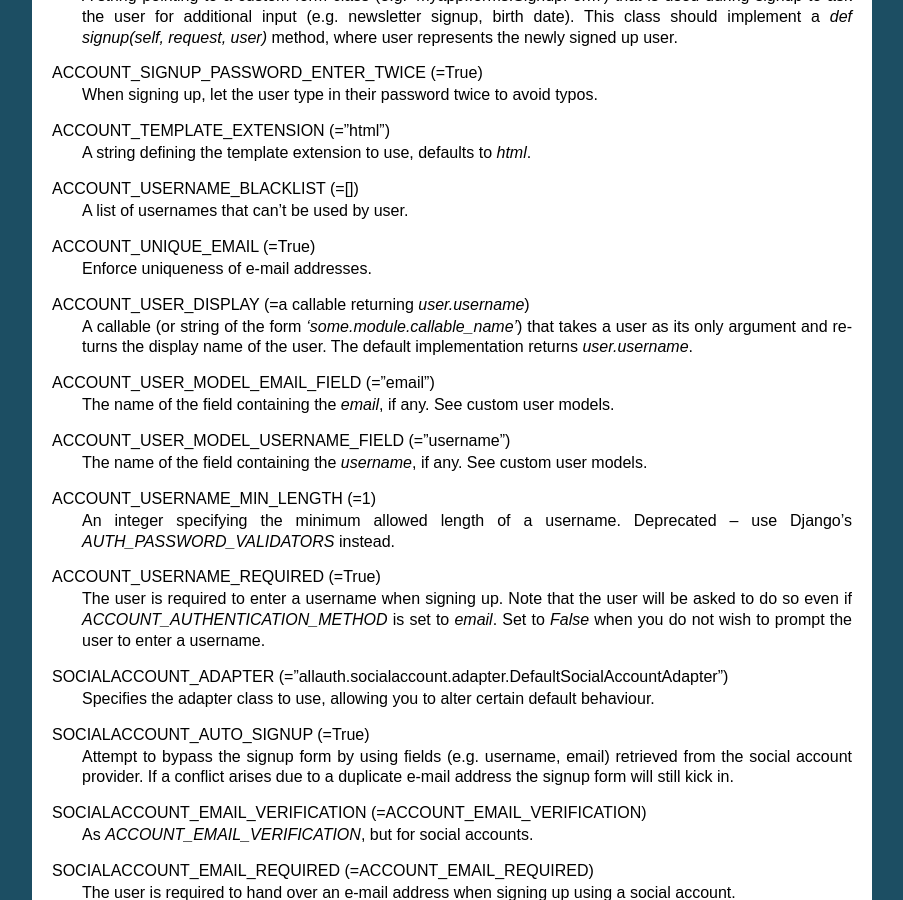
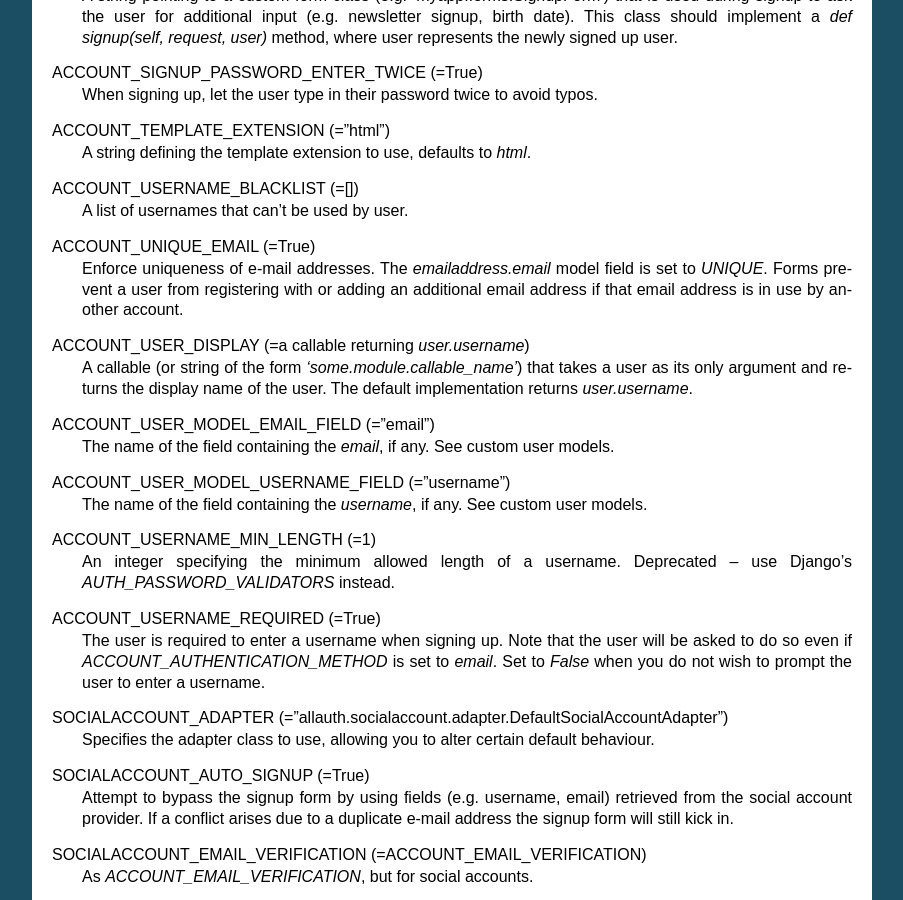
Before and after one commit to pennersr/django-allauth, a Sphinx documentation site: the page built from docs/configuration.rst, in a window 1280 px wide and 900 px high, scrolled down 2186 px. Shown: the whole window, without its empty margins (198-1101 px from the left). Built offline with Sphinx 7.4.7, drawn with Linux system fonts in a browser that asks for light colours; pages that are not in the unit, such as notebooks, are missing from menus.

Commit message:
Info to docs on what ACCOUNT_UNIQUE_EMAIL does (#1418)
Closes #1413

```diff
--- a/docs/configuration.rst
+++ b/docs/configuration.rst
@@ -144,7 +144,10 @@ ACCOUNT_USERNAME_BLACKLIST (=[])
   A list of usernames that can't be used by user.
 
 ACCOUNT_UNIQUE_EMAIL (=True)
-  Enforce uniqueness of e-mail addresses.
+  Enforce uniqueness of e-mail addresses. The `emailaddress.email`
+  model field is set to `UNIQUE`. Forms prevent a user from registering
+  with or adding an additional email address if that email address is
+  in use by another account.
 
 ACCOUNT_USER_DISPLAY (=a callable returning `user.username`)
   A callable (or string of the form `'some.module.callable_name'`)
```
